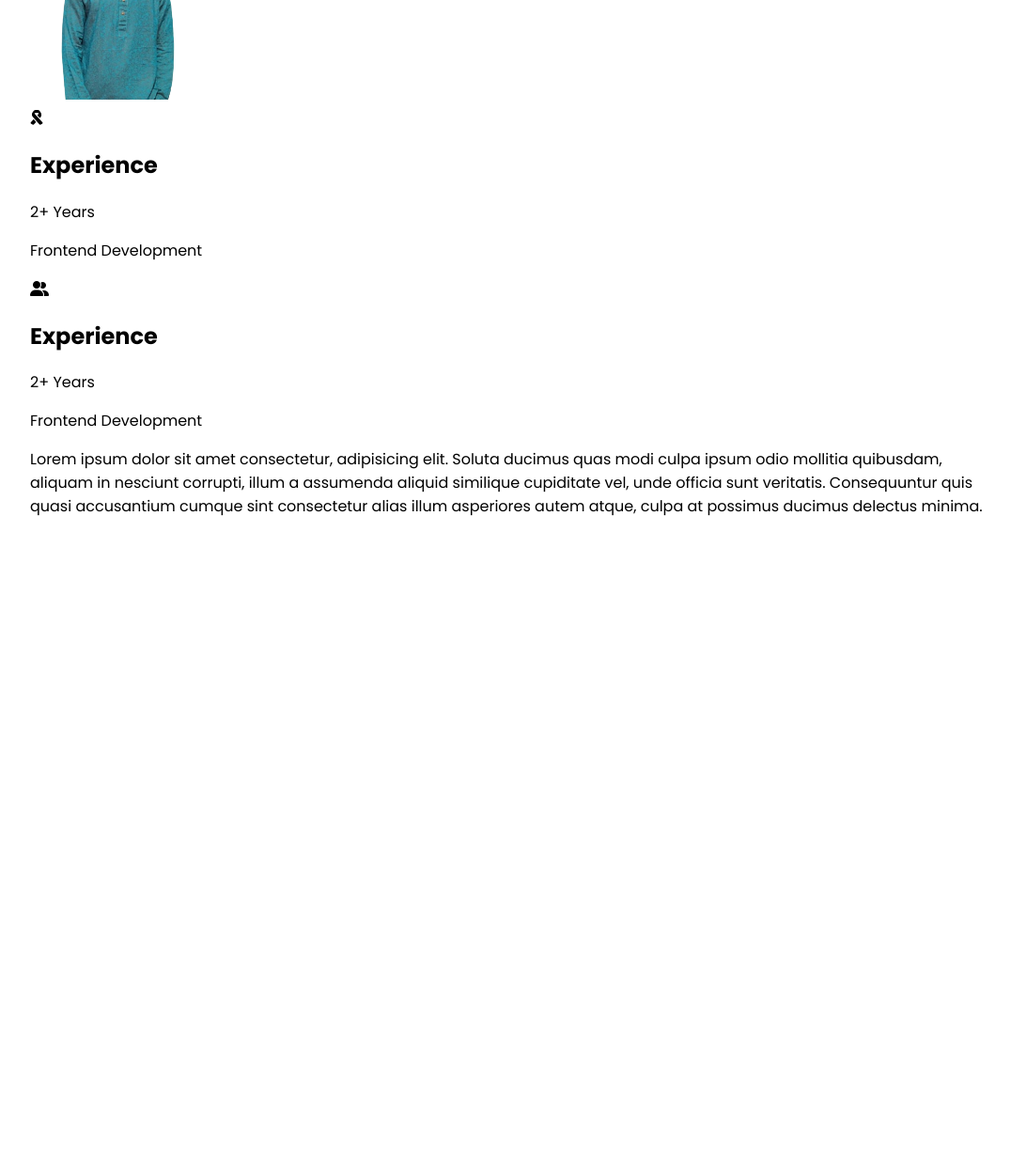
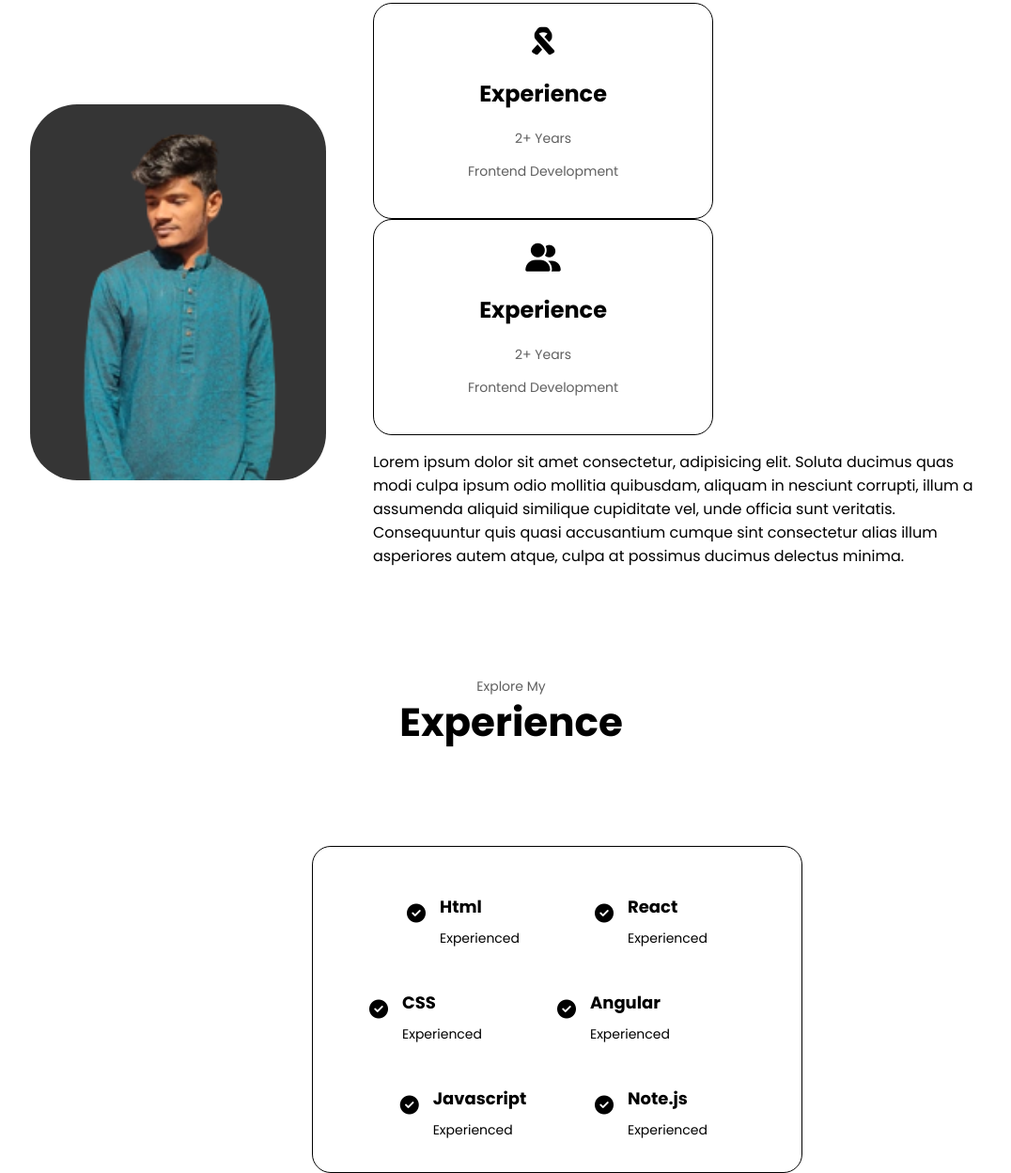
Before and after one commit to shabbir-hossan/Project-two, a plain HTML site: page index.html in a window 1280 px wide. Shown: the part 855-2103 px from the top of the page at 94% size, without its empty margins (96-1172 px from the left). Before the commit the page ends 1422 px from the top, so only its background shows below. Drawn offline with Linux system fonts and the light colour scheme.

Commit message:
3rd section uptodate

```diff
--- a/index.html
+++ b/index.html
@@ -23,7 +23,7 @@
                 <ul>
                     <li><a href="#about">About</a></li>
                     <li><a href="#experience">Experience</a></li>
-                    <li><a href="#project">Project</a></li>
+                    <li><a href="#projects">Project</a></li>
                     <li><a href="#contact">Contact Us</a></li>
                 </ul>
             </div>
@@ -53,6 +53,7 @@
                 <div class="about-content">
                     <img src="./images/2.jpg" alt="image not found" class="about-image">
                     <div class="content">
+                        <div class="div-content">
                             <div class="content1">
                                 <i class="fa-solid fa-ribbon"></i>
                                 <h2>Experience</h2>
@@ -70,10 +71,67 @@
                             </p>
                         </div>
                     </div>
+                </div>
             </section>
 
-            <section>
+            <section id="experience">
+                <div class="heading-sec">
+                    <p>Explore My</p>
+                    <h1>Experience</h1>
+                </div>
+                <div class="prograss">
+                    <div class="prog">
+                        <div class="prog1">
+                            <i class="fa-solid fa-circle-check"></i>
+                            <div class="pg1">
+                                <h5>Html</h5>
+                                <p>Experienced</p>
+                            </div>
+                        </div>
 
+                        <div class="prog1">
+                            <i class="fa-solid fa-circle-check"></i>
+                            <div class="pg1">
+                                <h5>CSS</h5>
+                                <p>Experienced</p>
+                            </div>
+                        </div>
+
+                        <div class="prog1">
+                            <i class="fa-solid fa-circle-check"></i>
+                            <div class="pg1">
+                                <h5>Javascript</h5>
+                                <p>Experienced</p>
+                            </div>
+                        </div>
+                    </div>
+
+                    <div class="prog">
+                        <div class="prog1">
+                            <i class="fa-solid fa-circle-check"></i>
+                            <div class="pg1">
+                                <h5>React</h5>
+                                <p>Experienced</p>
+                            </div>
+                        </div>
+
+                        <div class="prog1">
+                            <i class="fa-solid fa-circle-check"></i>
+                            <div class="pg1">
+                                <h5>Angular</h5>
+                                <p>Experienced</p>
+                            </div>
+                        </div>
+
+                        <div class="prog1">
+                            <i class="fa-solid fa-circle-check"></i>
+                            <div class="pg1">
+                                <h5>Note.js</h5>
+                                <p>Experienced</p>
+                            </div>
+                        </div>
+                    </div>
+                </div>
             </section>
         </main>
 
--- a/style.css
+++ b/style.css
@@ -109,3 +109,119 @@ header .head-content i{
    margin: 20px 10px;
    /* color: var(--primary-color); */
 }
+
+/* this is main section */
+/* main about */
+section .heading-sec p{
+    font-size: 14px;
+    color: var(--primary-color);
+    text-align: center;
+    margin-top: 100px;
+}
+
+section .heading-sec h1{
+    font-size: 42px;
+    color: var(--third-color);
+    margin-top: -18px;
+    text-align: center;
+    margin-bottom: 100px;
+}
+
+.about-content .content1{
+    border: 1px solid var(--third-color);
+    display: inline-block;
+    padding: 25px 100px;
+    border-radius: 20px;
+    text-align: center;
+    margin-right: 20px;
+}
+
+.about-content .content1 i{
+    font-size: 30px;
+}
+
+.about-content .content1 p{
+    font-size: 14px;
+    color: var(--primary-color);
+}
+
+.about-content .content1 h2{
+    font-size: 24px;
+    color: var(--third-color);
+}
+
+.about-content .content2{
+    border: 1px solid var(--third-color);
+    display: inline-block;
+    padding: 25px 100px;
+    border-radius: 20px;
+    text-align: center;
+}
+
+.about-content .content2 i{
+    font-size: 30px;
+}
+
+.about-content .content2 p{
+    font-size: 14px;
+    color: var(--primary-color);
+}
+
+.about-content .content2 h2{
+    font-size: 24px;
+    color: var(--third-color);
+}
+
+section .about-content{
+    display: flex;
+    justify-content: center;
+    align-items: center;
+}
+
+section .about-image{
+    width: 350px;
+    height: 400px;
+    background-color: var(--second-color);
+    border-radius: 50px;
+    margin-right: 50px;
+}
+
+/* this is experience section */
+.prog1{
+    display: flex;
+    justify-content: center;
+    align-items: center;
+}
+
+.prog1:nth-child(even){
+    margin-right: 80px;
+}
+
+.prog1 i{
+    font-size: 20px;
+    margin-right: 15px;
+}
+
+.prog1 .pg1 h5{
+    font-size: 18px;
+}
+
+.prog1 .pg1 p{
+    font-size: 14px;
+    margin-top: -20px;
+}
+
+.prog{
+    display: flex;
+    flex-flow: column wrap;
+}
+
+.prograss{
+    display: inline-flex;
+    border: 1px solid var(--third-color);
+    padding: 20px 60px;
+    border-radius: 20px;
+    justify-content: center;
+    align-items: center;
+    margin-left: 300px;
+}
```
Lines whose indentation alone changed are shown as unchanged.
